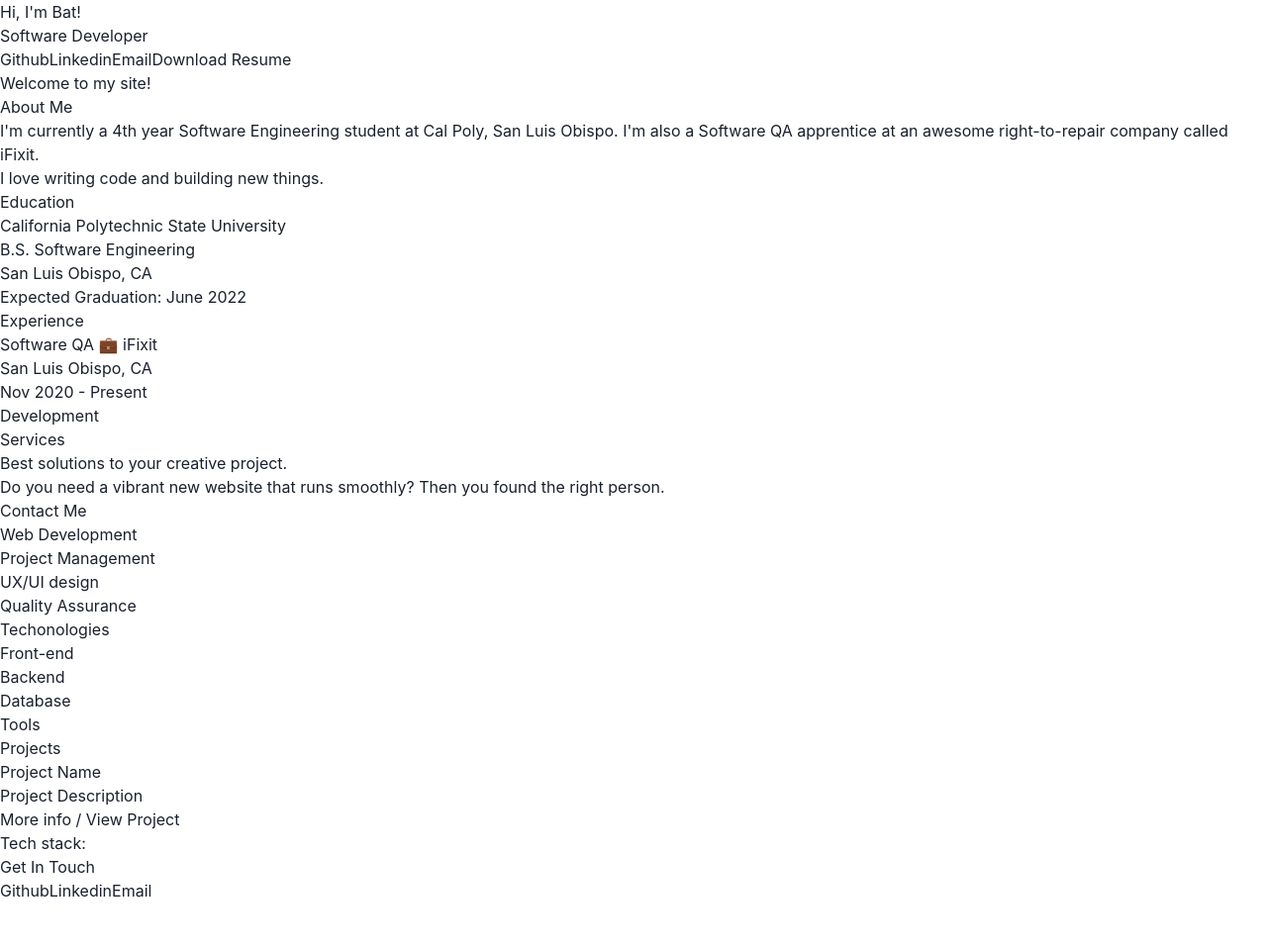
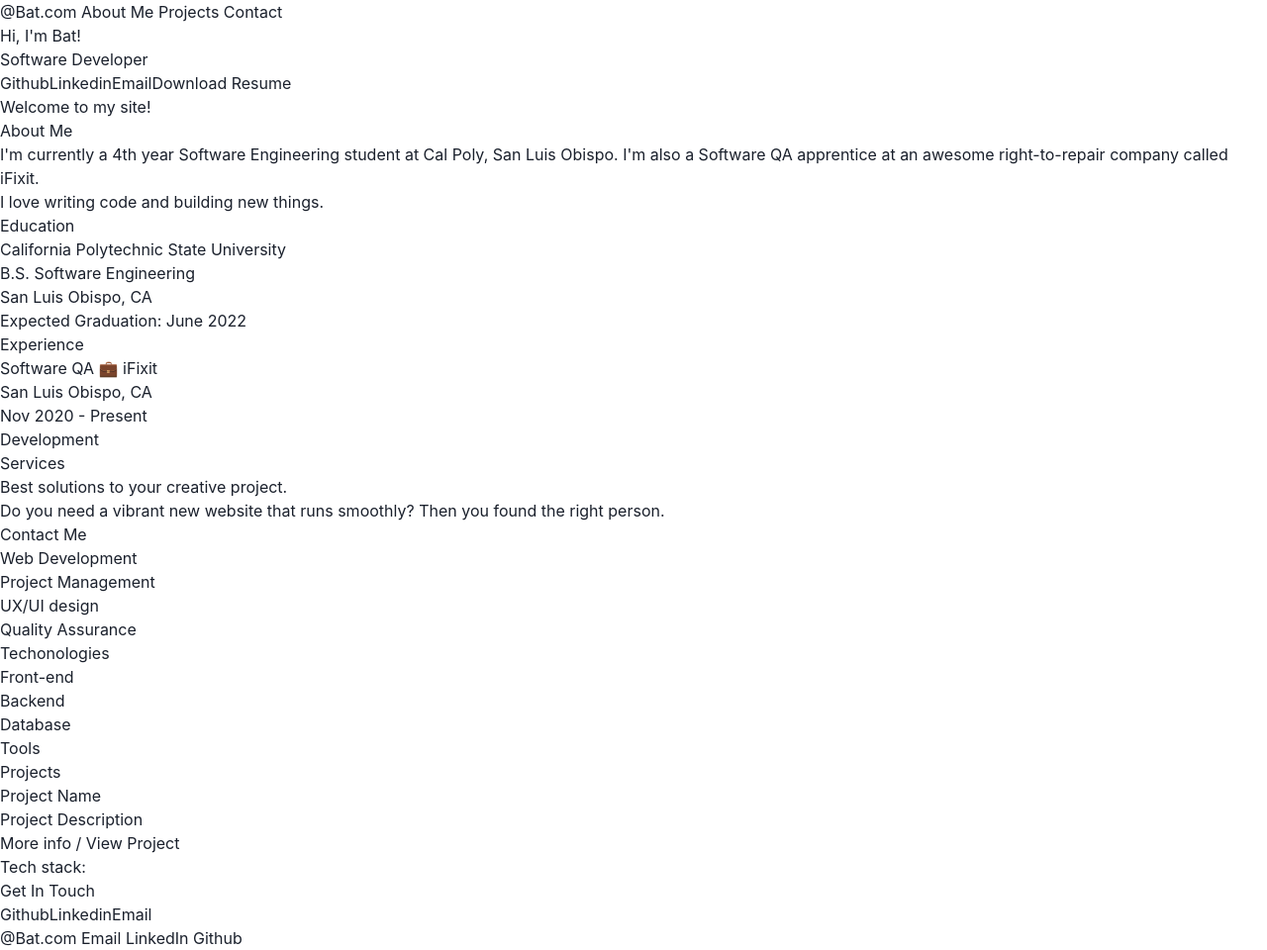
Before and after one commit to Baagi/baagi.github.io, a Next.js app: page / in a window 1280 px wide. Shown: the whole page at 99% size. Before the commit the page ends 912 px from the top, so only its background shows below. Built offline with nearby package versions, Linux system fonts and the light colour scheme.

Commit message:
added header navbar and footer

```diff
--- a/components/footer.js
+++ b/components/footer.js
@@ -1,12 +1,12 @@
-{/* <footer className={styles.footer}>
-<a
-  href="https://vercel.com?utm_source=create-next-app&utm_medium=default-template&utm_campaign=create-next-app"
-  target="_blank"
-  rel="noopener noreferrer"
->
-  Powered by{' '}
-  <span className={styles.logo}>
-    <Image src="/vercel.svg" alt="Vercel Logo" width={72} height={16} />
-  </span>
-</a>
-</footer> */}
+import { Link } from "@chakra-ui/layout";
+
+export default function Footer({ children }) {
+  return (
+    <div>
+      <a href="">@Bat.com</a>
+      <Link href="mailto:webmaster@example.com" isExternal> Email </Link>
+      <Link href="https://chakra-ui.com" isExternal> LinkedIn </Link>
+      <Link href="https://github.com/Baagi" isExternal> Github </Link>
+    </div>
+  )
+}
--- /dev/null
+++ b/components/layout.js
@@ -0,0 +1,12 @@
+import Navbar from './navbar'
+import Footer from './footer'
+
+export default function Layout({ children }) {
+  return (
+    <>
+      <Navbar />
+      <main>{children}</main>
+      <Footer />
+    </>
+  )
+}
--- /dev/null
+++ b/components/navbar.js
@@ -0,0 +1,12 @@
+import { Link } from "@chakra-ui/layout";
+
+export default function NavBar({ children }) {
+  return (
+    <div>
+      <a href="">@Bat.com</a>
+      <Link href="#about" > About Me </Link>
+      <Link href="#projects"> Projects </Link>
+      <Link href="#contact"> Contact </Link>
+    </div>
+  )
+}
--- a/pages/_app.js
+++ b/pages/_app.js
@@ -1,12 +1,15 @@
 import { ChakraProvider, theme, CSSReset } from '@chakra-ui/react'
+import Layout from '../components/layout'
 import '../styles/globals.css'
 
 function MyApp({ Component, pageProps }) {
   return (
-    <ChakraProvider theme={theme}>
-      <CSSReset />
-      <Component {...pageProps} />
-    </ChakraProvider>
+    <Layout>
+      <ChakraProvider theme={theme}>
+        <CSSReset />
+        <Component {...pageProps} />
+      </ChakraProvider>
+    </Layout>
     )
 }
 
```
